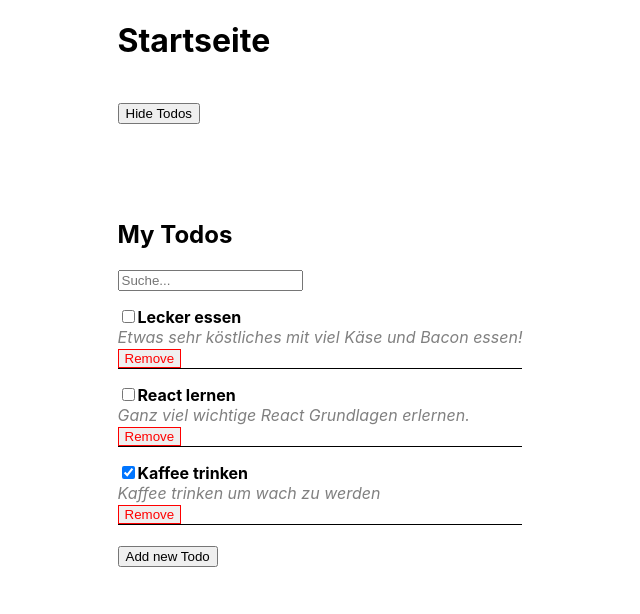
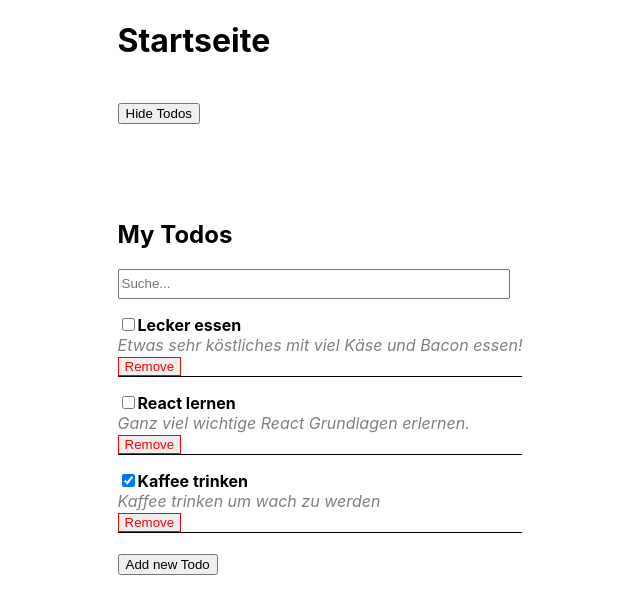
Before and after one commit to klepek42/cc-react-todo, a React (Create React App) app: page / in a window 1280 px wide. Shown: the top 614 px of the page, without its empty margins (320-960 px from the left). Built offline with nearby package versions, Linux system fonts and the light colour scheme.

Commit message:
Add tests for search feature

```diff
--- a/src/components/Todos.css
+++ b/src/components/Todos.css
@@ -1,3 +1,8 @@
 .todo-list {
     margin-top: 6rem;
 }
+
+.search-input {
+    width: 24rem;
+    height: 1.5rem;
+}
--- a/src/components/Todos.tsx
+++ b/src/components/Todos.tsx
@@ -67,6 +67,7 @@ const Todos = ({ title, hide, newTodo, setNewTodo }: Props) => {
         <div data-testid="todoWrapper" className="todo-list">
           <h2>{title}</h2>
           <input
+            className="search-input"
             data-testid="search-input"
             type="text"
             placeholder="Suche..."
```
